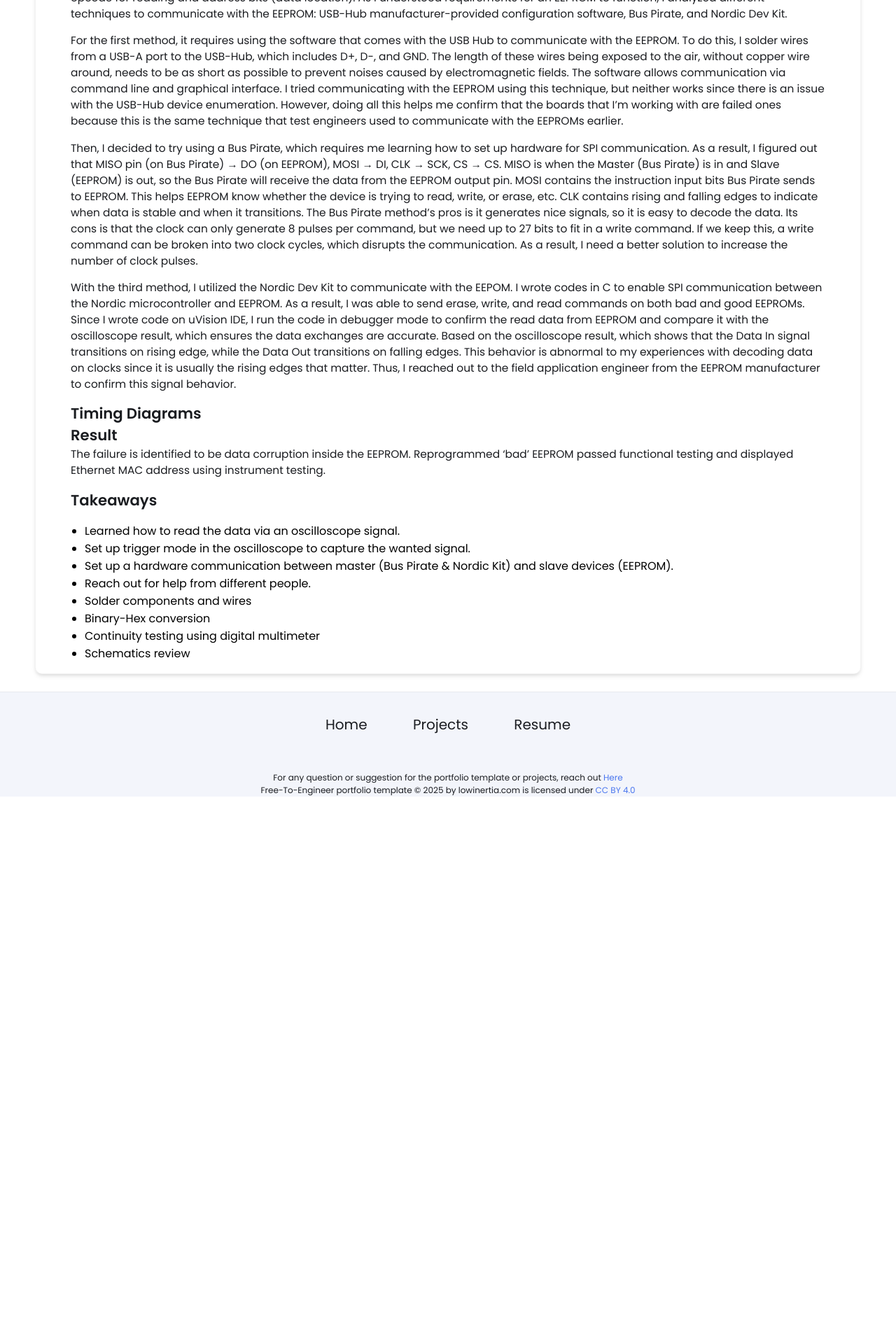
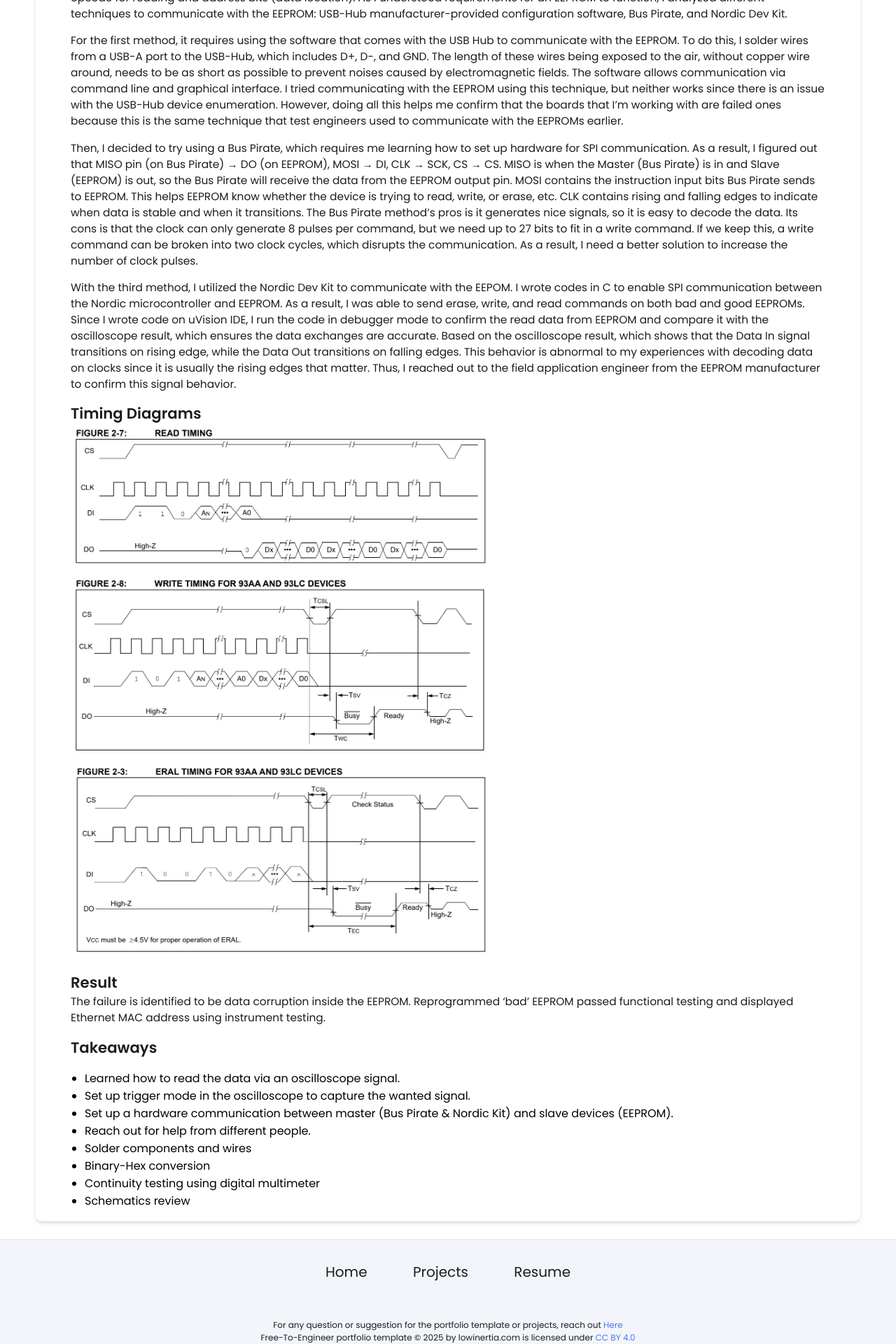
Before and after one commit to thongmn-8888/thongmn-8888.github.io, a Jekyll site: the page built from _projects/eeprom-failure/index.md, in a window 1280 px wide. Shown: the part 967-2887 px from the top of the page at 70% size. Built offline with Jekyll 4.4.1, drawn with Linux system fonts in a browser that asks for light colours; before the commit the page ends 2105 px from its top, so only the background shows below that.

Commit message:
Update index.md

```diff
--- a/_projects/eeprom-failure/index.md
+++ b/_projects/eeprom-failure/index.md
@@ -22,7 +22,9 @@ Then, I decided to try using a Bus Pirate, which requires me learning how to set
 With the third method, I utilized the Nordic Dev Kit to communicate with the EEPOM. I wrote codes in C to enable SPI communication between the Nordic microcontroller and EEPROM. As a result, I was able to send erase, write, and read commands on both bad and good EEPROMs. Since I wrote code on uVision IDE, I run the code in debugger mode to confirm the read data from EEPROM and compare it with the oscilloscope result, which ensures the data exchanges are accurate. Based on the oscilloscope result, which shows that the Data In signal transitions on rising edge, while the Data Out transitions on falling edges. This behavior is abnormal to my experiences with decoding data on clocks since it is usually the rising edges that matter. Thus, I reached out to the field application engineer from the EEPROM manufacturer to confirm this signal behavior.
 
 ## Timing Diagrams
-
+<img src="/assets/images/eeprom-failure-project/read-timing.png" width="600">
+<img src="/assets/images/eeprom-failure-project/write-timing.png" width="600">
+<img src="/assets/images/eeprom-failure-project/eral-timing.png" width="600">
 
 ## Result
 The failure is identified to be data corruption inside the EEPROM. Reprogrammed ‘bad’ EEPROM passed functional testing and displayed Ethernet MAC address using instrument testing.
```
